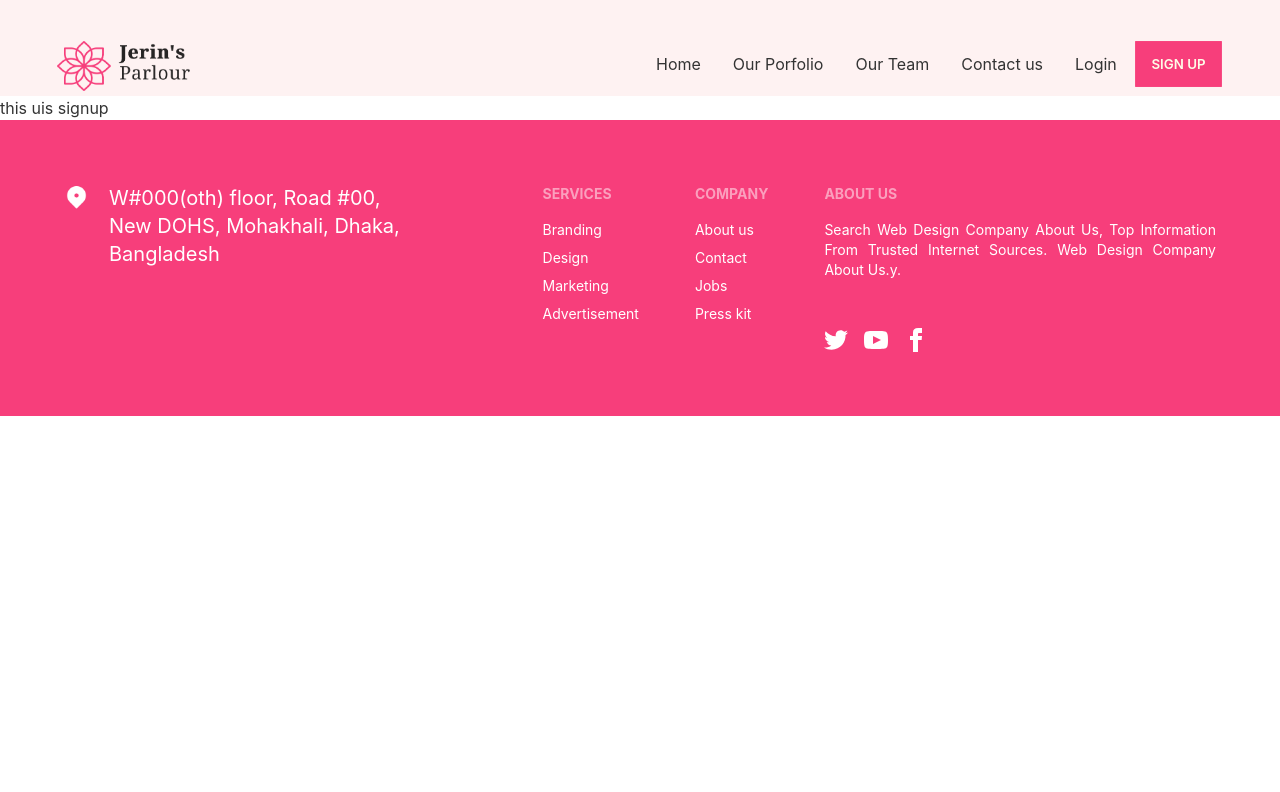
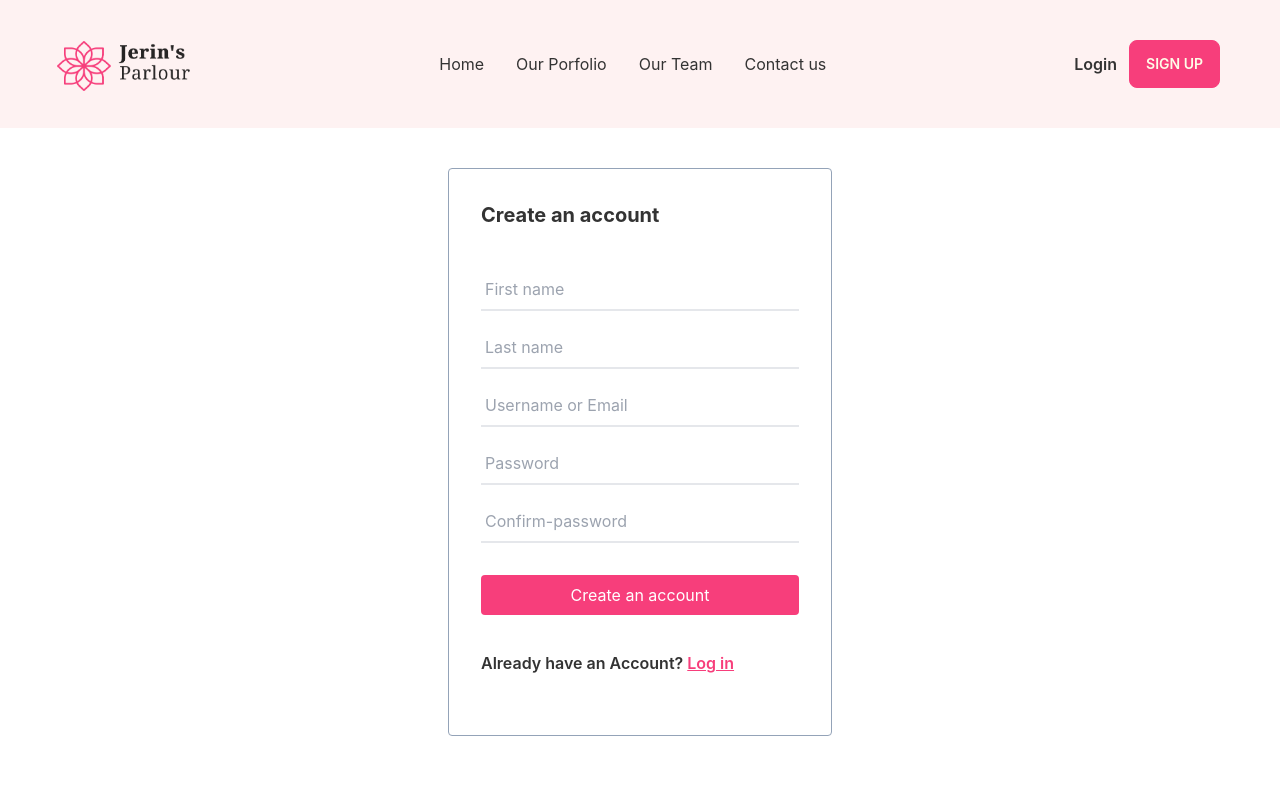
Before and after one commit to Anikroy7/jerins-parlour-client, a React (Create React App) app: page /signup in a window 1280 px wide. Shown: the top 792 px of the page. Built offline with nearby package versions, Linux system fonts and the light colour scheme.

Commit message:
social login and sing up component added

```diff
--- a/package.json
+++ b/package.json
@@ -3,6 +3,9 @@
   "version": "0.1.0",
   "private": true,
   "dependencies": {
+    "@fortawesome/fontawesome-svg-core": "^6.1.1",
+    "@fortawesome/free-regular-svg-icons": "^6.1.1",
+    "@fortawesome/free-solid-svg-icons": "^6.1.1",
     "@testing-library/jest-dom": "^5.14.1",
     "@testing-library/react": "^13.0.0",
     "@testing-library/user-event": "^13.2.1",
@@ -10,6 +13,7 @@
     "daisyui": "^2.15.1",
     "react": "^18.1.0",
     "react-dom": "^18.1.0",
+    "react-hook-form": "^7.31.3",
     "react-router-dom": "6",
     "react-scripts": "5.0.1",
     "swiper": "^8.1.6",
--- a/src/Pages/Home/Home.js
+++ b/src/Pages/Home/Home.js
@@ -1,5 +1,4 @@
 import React from 'react';
-import Swiper from 'swiper';
 import Banner from './Banner';
 import Profession from './Profession';
 import Services from './Services';
--- a/src/Pages/Login/Signup.js
+++ b/src/Pages/Login/Signup.js
@@ -1,10 +1,152 @@
+import { Link } from "react-router-dom";
 import React from 'react';
+import { useForm } from 'react-hook-form';
+import SocialLogin from "./SocialLogin";
+
 
 const Signup = () => {
+    const { register, formState: { errors }, handleSubmit } = useForm();
+
+    const onSubmit = async data => {
+
+        const name = data.name;
+        const email = data.email;
+        const password = data.password;
+        // await createUserWithEmailAndPassword(email, password);
+        // await updateProfile({ displayName: name })
+        console.log(data);
+    };
+
     return (
-        <div>
-            <h3>this uis signup</h3>
-        </div>
+        <section className="">
+            <div className='flex justify-center items-center h-full pt-10 pb-10'>
+                <div className=" w-96 bg-base-100 border rounded border-slate-400">
+                    <div className="card-body">
+                        <h2 className="font-bold text-xl mb-8">Create an account</h2>
+                        <form onSubmit={handleSubmit(onSubmit)}>
+                            <div className="form-control w-full max-w-xs">
+
+                                <input
+                                    type="text"
+                                    placeholder="First name"
+                                    className=" text-secondary border-b-2 py-2 px-1 w-full max-w-xs"
+                                    {...register("firstName", {
+                                        required: {
+                                            value: true,
+                                            message: 'Name is required'
+                                        }
+
+                                    })}
+                                />
+                                <label className="label">
+                                    {errors.firstName?.type === 'required' && <span className="label-text-alt text-red-700">{errors.firstName.message}</span>}
+
+
+                                </label>
+                            </div>
+                            <div className="form-control w-full max-w-xs">
+
+                                <input
+                                    type="text"
+                                    placeholder="Last name"
+                                    className=" text-black border-b-2 px-1  py-2 text w-full max-w-xs"
+                                    {...register("lastName", {
+                                        required: {
+                                            value: true,
+                                            message: 'Name is required'
+                                        }
+
+                                    })}
+                                />
+                                <label className="label">
+                                    {errors.lastname?.type === 'required' && <span className="label-talt text-red-700">{errors.lastName.message}</span>}
+
+
+                                </label>
+                            </div>
+                            <div className="form-control w-full max-w-xs">
+
+                                <input
+                                    type="email"
+                                    placeholder="Username or Email"
+                                    className=" text-black  px-1 border-b-2 py-2  text w-full max-w-xs"
+                                    {...register("email", {
+                                        required: {
+                                            value: true,
+                                            message: 'Email is required'
+                                        },
+                                        pattern: {
+                                            value: /[a-z0-9]+@[a-z]+\.[a-z]{2,3}/,
+                                            message: 'Please give valid email adress'
+                                        }
+                                    })}
+                                />
+                                <label className="label">
+                                    {errors.email?.type === 'required' && <span className="label-text-alt text-red-700">{errors.email.message}</span>}
+                                    {errors.email?.type === 'pattern' && <span className="label-text-alt text-red-400">{errors.email.message}</span>}
+
+                                </label>
+                            </div>
+                            <div className="form-control w-full max-w-xs">
+
+                                <input
+                                    type="password"
+                                    placeholder="Password"
+                                    className=" text-black px-1  border-b-2 py-2 text w-full max-w-xs"
+                                    {...register("password", {
+                                        required: {
+                                            value: true,
+                                            message: 'password is required'
+                                        },
+                                        minLength: {
+                                            value: 6,
+                                            message: 'Must be six characters or long'
+                                        }
+                                    })}
+                                />
+                                <label className="label">
+                                    {errors.password?.type === 'required' && <span className="label-text-alt text-red-700">{errors.password?.message}</span>}
+                                    {errors.password?.type === 'minLength' && <span className="label-text-alt text-red-400">{errors.password?.message}</span>}
+
+                                </label>
+
+                            </div>
+                            <div className="form-control w-full max-w-xs">
+
+                                <input
+                                    type="password"
+                                    placeholder="Confirm-password"
+                                    className=" text-black px-1  border-b-2 py-2 text w-full max-w-xs"
+                                    {...register("cofirmPassword", {
+                                        required: {
+                                            value: true,
+                                            message: 'Confirm password is required'
+                                        },
+                                        minLength: {
+                                            value: 6,
+                                            message: 'Must be six characters or long'
+                                        }
+                                    })}
+                                />
+                                <label className="label">
+                                    {errors.confirmPassword?.type === 'required' && <span className="label-text-alt text-red-700">{errors.confirmPassword?.message}</span>}
+                                    {errors.confirmPassword?.type === 'minLength' && <span className="label-text-alt text-red-400">{errors.confirmPassword?.message}</span>}
+
+                                </label>
+
+                            </div>
+
+                            <input className='p-2 rounded mt-4 btn-secondary text-white w-full max-w-xs' type="submit" value='Create an account' />
+                        </form>
+                        <p className="font-semibold mt-7 mb-7">Already have an Account? <span><Link className='underline decoration-1 text-secondary mr-5 font bold' to='/login'>Log in</Link></span></p>
+
+
+                    </div>
+
+                </div>
+            </div>
+            <SocialLogin></SocialLogin>
+        </section>
     );
 };
 
--- /dev/null
+++ b/src/Pages/Login/SocialLogin.js
@@ -0,0 +1,24 @@
+import React from 'react';
+import google from '../../Icon/Group 573.png';
+import facebook from '../../Icon/Vector.png'
+
+const SocialLogin = () => {
+    return (
+        <div>
+            <div class="flex flex-col w-72 mx-auto border-opacity-50 h-56 mb-9">
+                <div class="divider">OR</div>
+                <span className='border-slate-500 flex bg-blue-800 text-white items-center border boder hover:transition hover:duration-700 cursor-pointer hover:ease-in-out hover:bg-slate-900 rounded-full mt-5 mb-3 w-72 py-1 px-5'>
+                    <img className='w-8 mr-2 text-green-500' src={facebook} alt="" />
+                    <span>Cotinue With Facebook</span>
+
+                </span>
+                <span className='border-slate-500 items-center border boder rounded-full flex text-black w-72 py-1 px-5 hover:bg-secondary hover:text-white hover:transition hover:duration-700 cursor-pointer hover:ease-in-out'>
+                    <img className='w-8 mr-2' src={google} alt="" />
+                    <span>Cotinue With google</span>
+                </span>
+            </div>
+        </div>
+    );
+};
+
+export default SocialLogin;
--- a/src/Pages/Shared/Navbar.js
+++ b/src/Pages/Shared/Navbar.js
@@ -1,5 +1,6 @@
 import React from 'react';
-import { NavLink } from "react-router-dom"; import logo from '../../Image/Group 33092.png'
+import { NavLink } from "react-router-dom";
+import logo from '../../Image/Group 33092.png'
 
 const Navbar = () => {
     const menuItems = <>
@@ -8,12 +9,11 @@ const Navbar = () => {
         <li><NavLink to={'/portfolio'} className={({ isActive }) => (isActive ? 'btn btn-secondary text-yellow-50 bg-secondary' : undefined)}>Our Porfolio</NavLink></li>
         <li><NavLink to={'/ourteam'} className={({ isActive }) => (isActive ? 'btn btn-secondary text-yellow-50 bg-secondary' : undefined)}>Our Team</NavLink></li>
         <li><NavLink to={'/contactus'} className={({ isActive }) => (isActive ? 'btn btn-secondary text-yellow-50 bg-secondary' : undefined)}>Contact us</NavLink></li>
-        <li><NavLink to={'/login'} className={({ isActive }) => (isActive ? 'btn btn-secondary text-yellow-50 bg-secondary' : undefined)}>Login</NavLink></li>
-        <li><NavLink to={'/signup'} className={({ isActive }) => (isActive ? 'btn btn-secondary text-yellow-50 bg-secondary' : undefined)}>Sign up</NavLink></li>
+
 
     </>
     return (
-        <div class="navbar px-10 bg-red-50 pt-10">
+        <div class="navbar px-10 bg-red-50 pt-10 pb-10">
             <div class="navbar-start">
                 <div class="dropdown">
                     <label tabindex="0" class="btn btn-ghost lg:hidden">
@@ -31,9 +31,11 @@ const Navbar = () => {
                 </ul>
             </div>
 
+            <div className='navbar-end px-5'>
+                <a className='mr-3 font-semibold'><NavLink to={'/login'} className={({ isActive }) => (isActive ? 'btn btn-secondary text-yellow-50 bg-secondary' : undefined)}>Login</NavLink></a>
+                <a className='font-semibold text-slate-600'><NavLink to={'/signup'} className={({ isActive }) => (isActive ? 'btn btn-secondary text-yellow-50 bg-secondary' : undefined)}>Sign up</NavLink></a>
 
-
-
+            </div>
         </div>
     );
 };
```
Also changed, not shown: 2 other files (tests, documents, lock files or other folders).
